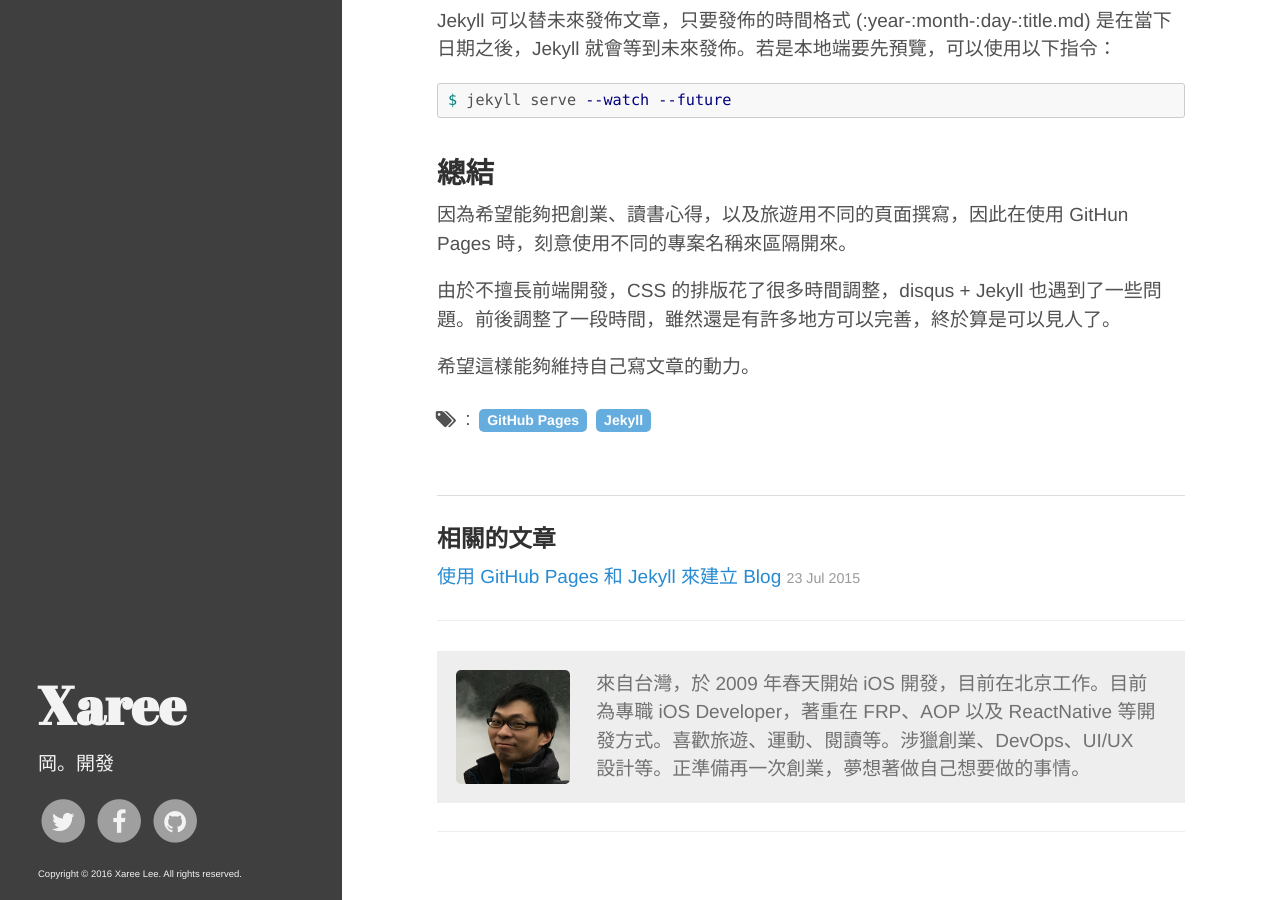
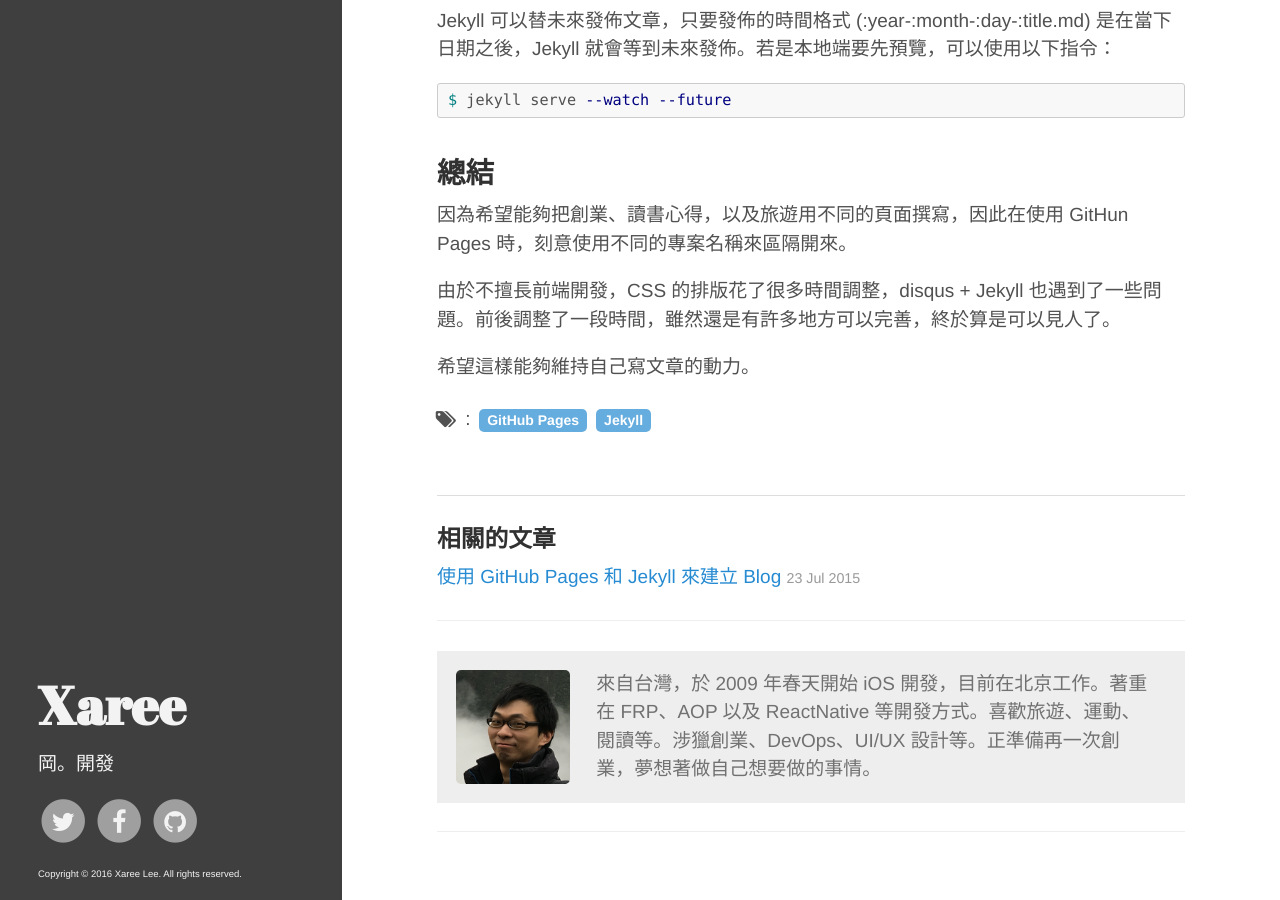
Before and after one commit to xareelee/tech_note, a Jekyll site: the page built from _posts/2016-5-9-Jekyll-設定.md, in a window 1280 px wide and 900 px high, scrolled down 1109 px. Built offline with Jekyll 4.4.1, drawn with Linux system fonts in a browser that asks for light colours; comment, search, counter and statistics services are not loaded.

Commit message:
update: signature

```diff
--- a/_includes/signature.html
+++ b/_includes/signature.html
@@ -1,6 +1,6 @@
 <div class="message">
   <img class="profile" src="{{ site.baseurl }}/public/profile.png" alt="profile-image">
   <div class="intro-message">
-      來自台灣，於 2009 年春天開始 iOS 開發，目前在北京工作。目前為專職 iOS Developer，著重在 FRP、AOP 以及 ReactNative 等開發方式。喜歡旅遊、運動、閱讀等。涉獵創業、DevOps、UI/UX 設計等。正準備再一次創業，夢想著做自己想要做的事情。
+      來自台灣，於 2009 年春天開始 iOS 開發，目前在北京工作。著重在 FRP、AOP 以及 ReactNative 等開發方式。喜歡旅遊、運動、閱讀等。涉獵創業、DevOps、UI/UX 設計等。正準備再一次創業，夢想著做自己想要做的事情。
   </div>
 </div>
```
